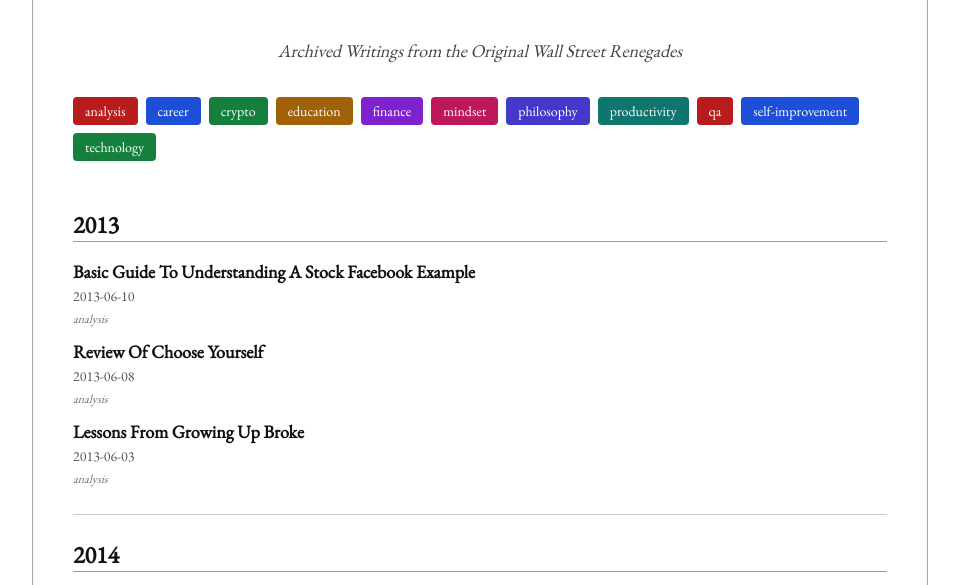
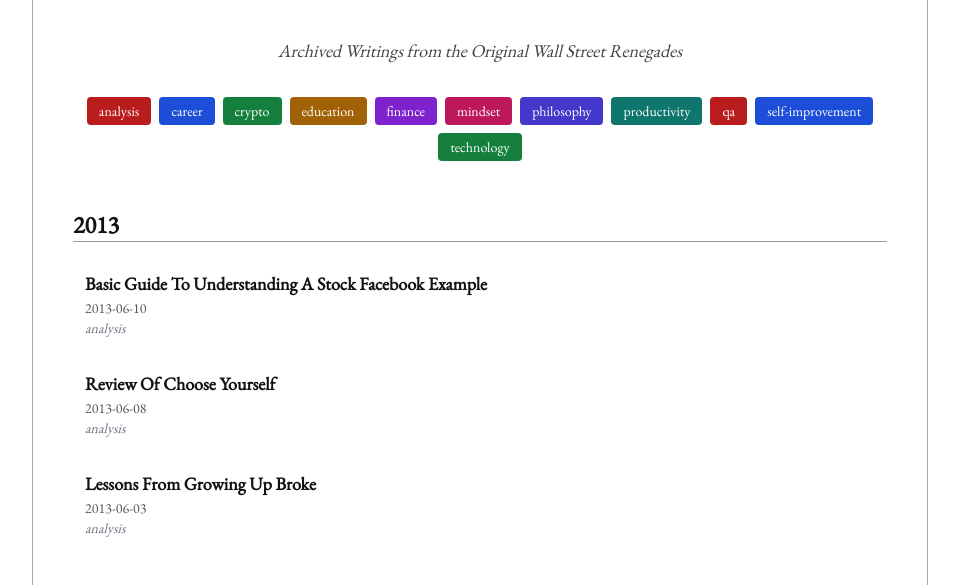
Before and after one commit to samrza/WallStreetPlayboys-Archive, a plain HTML site: page index.html in a window 1280 px wide. Both pictures are taken after a click on the button "analysis". Shown: the part 145-730 px from the top of the page, without its empty margins (160-1119 px from the left). Drawn offline with nearby package versions, Linux system fonts and the light colour scheme.

```diff
--- a/index.html
+++ b/index.html
@@ -5,14 +5,17 @@
     <meta name="viewport" content="width=device-width, initial-scale=1.0" />
     <title>WallStreetPlayboys Archive</title>
     <script src="https://cdn.tailwindcss.com"></script>
-    <link href="https://fonts.googleapis.com/css2?family=EB+Garamond&display=swap" rel="stylesheet" />
+    <link
+      href="https://fonts.googleapis.com/css2?family=EB+Garamond&display=swap"
+      rel="stylesheet"
+    />
     <style>
       body {
-        font-family: 'EB Garamond', serif;
-        background-image: url('vintage-paper.jpg'); /* Use your vintage image here */
+        font-family: "EB Garamond", serif;
+        background-image: url("vintage-paper.jpg"); /* Use your vintage image here */
         background-size: cover;
         background-repeat: no-repeat;
-        background-attachment: fixed;
+        background-attachment: scroll;
         background-position: center;
       }
       .bg-overlay {
@@ -21,23 +24,32 @@
     </style>
   </head>
   <body class="min-h-screen p-6 sm:p-10">
-    <div class="max-w-4xl mx-auto bg-overlay p-6 sm:p-10 border border-[#aaa] shadow-inner">
-      <h1 class="text-5xl font-bold text-center mb-10 tracking-wide border-b border-[#444] pb-3">
+    <div
+      class="max-w-4xl w-full mx-auto bg-overlay p-4 sm:p-6 md:p-10 border border-[#aaa] shadow-inner"
+    >
+      <h1
+        class="text-3xl sm:text-4xl md:text-5xl font-bold text-center mb-6 sm:mb-10 tracking-wide border-b border-[#444] pb-2 sm:pb-3"
+      >
         WallStreetPlayboys Archive
       </h1>
       <p class="text-center text-lg italic text-[#444] mt-2 mb-8">
         Archived Writings from the Original Wall Street Renegades
       </p>
 
+      <div
+        id="tag-filters"
+        class="flex flex-wrap gap-2 mb-6 text-sm justify-center"
+      ></div>
 
-      <div id="tag-filters" class="flex flex-wrap gap-2 mb-6 text-sm"></div>
+      <div id="articles" class="divide-y divide-[#ccc] space-y-4"></div>
 
-
-      <div id="articles" class="divide-y divide-[#ccc]"></div>
-
-      <footer class="mt-12 pt-4 border-t border-[#bbb] text-center text-sm text-[#444]">
+      <footer
+        class="mt-8 sm:mt-12 pt-4 border-t border-[#bbb] text-center text-xs sm:text-sm text-[#444]"
+      >
         Made with ❤️ by
-        <a href="https://x.com/samrza_/" class="underline hover:text-black">Sam</a>
+        <a href="https://x.com/samrza_/" class="underline hover:text-black"
+          >Sam</a
+        >
       </footer>
     </div>
 
--- a/script.js
+++ b/script.js
@@ -22,7 +22,6 @@
       "bg-indigo-700 hover:bg-indigo-800 text-white",
       "bg-teal-700 hover:bg-teal-800 text-white",
     ];
-
 
     // 🧩 Create filter buttons with different colors
     allTags.forEach((tag, index) => {
@@ -71,13 +70,18 @@
         grouped[year].forEach((article) => {
           const li = document.createElement("li");
           li.innerHTML = `
-              <a href="articles/${article.file}" class="block hover:underline">
-                <span class="text-lg font-semibold">${article.title}</span>
-                <span class="block text-sm text-[#555]">${article.date}</span>
-                <span class="text-xs text-gray-500 italic">${(
+  <a href="articles/${
+    article.file
+  }" class="block hover:underline p-2 sm:p-3 rounded hover:bg-gray-100 dark:hover:bg-gray-700">
+    <span class="block text-base sm:text-lg font-semibold">${
+      article.title
+    }</span>
+    <span class="block text-xs sm:text-sm text-[#555]">${article.date}</span>
+    <span class="block text-xs sm:text-sm text-gray-500 italic">${(
       article.tags || []
     ).join(", ")}</span>
   </a>`;
+
           list.appendChild(li);
         });
 
```
Lines whose indentation alone changed are shown as unchanged.
